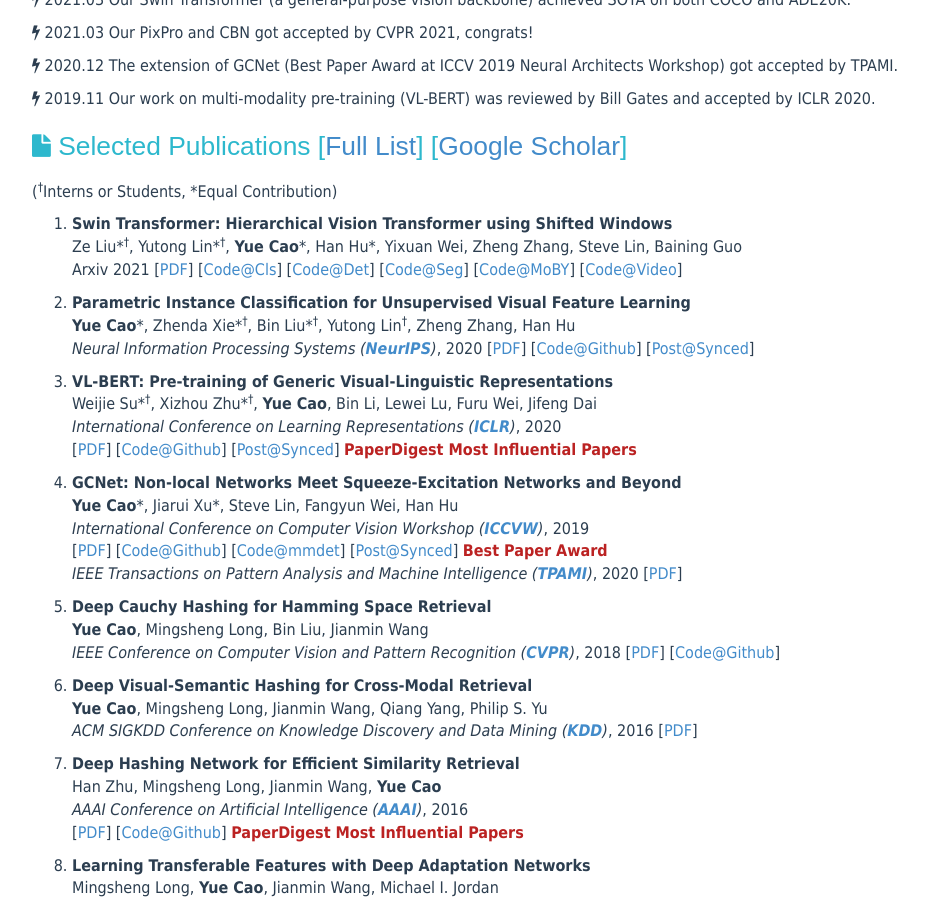
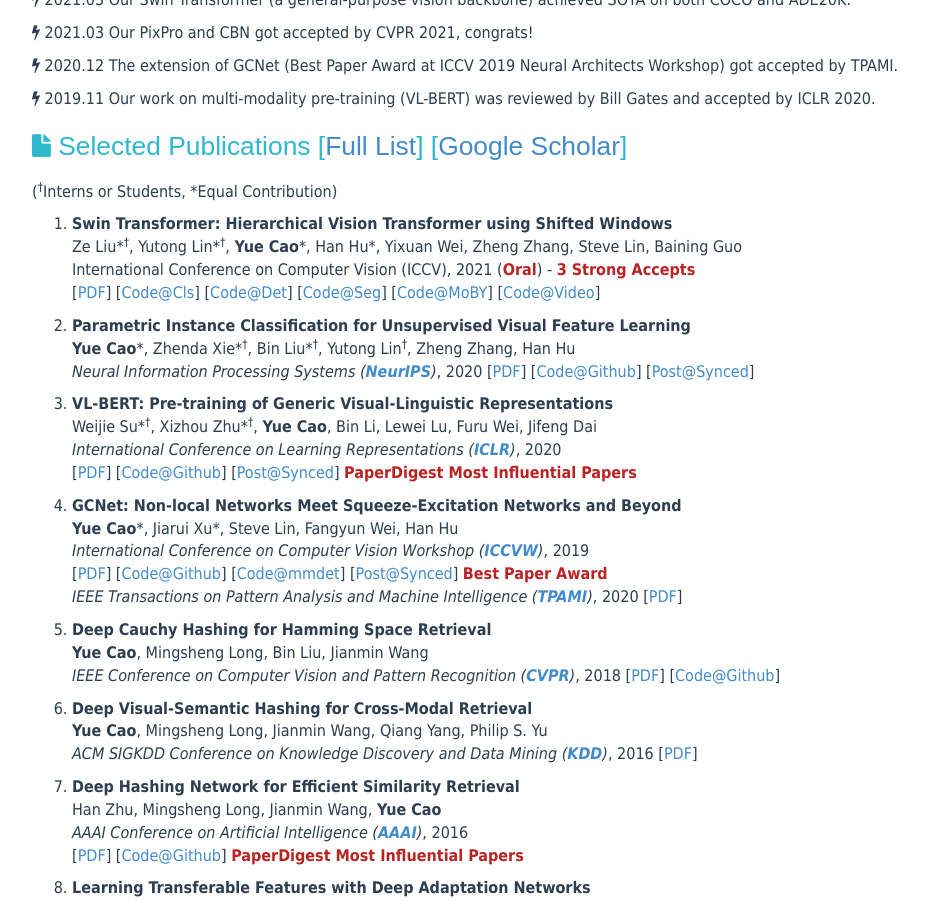
Before and after one commit to caoyue10/caoyue10.github.io, a Jekyll site: the page built from index.html, in a window 1280 px wide and 900 px high, scrolled down 553 px. Shown: the whole window, without its empty margins (138-1066 px from the left). Built offline with Jekyll 4.4.1, drawn with Linux system fonts in a browser that asks for light colours; the list of posts is cut into pages by our own code.

Commit message:
Update index.html

```diff
--- a/index.html
+++ b/index.html
@@ -51,8 +51,9 @@
       <li>
 	<p><strong>Swin Transformer: Hierarchical Vision Transformer using Shifted Windows</strong><br>
             Ze Liu*<sup><span>&#8224;</span></sup>, Yutong Lin*<sup><span>&#8224;</span></sup>, <strong>Yue Cao</strong>*, Han Hu*, Yixuan Wei, Zheng Zhang, Steve Lin, Baining Guo<br>
-	    Arxiv 2021 [<a href="https://arxiv.org/abs/2103.14030">PDF</a>] [<a href="https://github.com/microsoft/Swin-Transformer">Code@Cls</a>] [<a href="https://github.com/SwinTransformer/Swin-Transformer-Object-Detection">Code@Det</a>] [<a href="https://github.com/SwinTransformer/Swin-Transformer-Semantic-Segmentation">Code@Seg</a>] [<a href="https://github.com/SwinTransformer/Transformer-SSL">Code@MoBY</a>]  [<a href="https://github.com/SwinTransformer/Video-Swin-Transformer">Code@Video</a>]
-            </p >
+	    International Conference on Computer Vision (ICCV), 2021 (<span class="highlight"><strong>Oral</strong></span>) - <span class="highlight"><strong>3 Strong Accepts</strong></span><br>
+		 [<a href="https://arxiv.org/abs/2103.14030">PDF</a>] [<a href="https://github.com/microsoft/Swin-Transformer">Code@Cls</a>] [<a href="https://github.com/SwinTransformer/Swin-Transformer-Object-Detection">Code@Det</a>] [<a href="https://github.com/SwinTransformer/Swin-Transformer-Semantic-Segmentation">Code@Seg</a>] [<a href="https://github.com/SwinTransformer/Transformer-SSL">Code@MoBY</a>]  [<a href="https://github.com/SwinTransformer/Video-Swin-Transformer">Code@Video</a>]
+	</p>
       </li>
       <li>
 	<p><strong>Parametric Instance Classification for Unsupervised Visual Feature Learning</strong><br>
```
